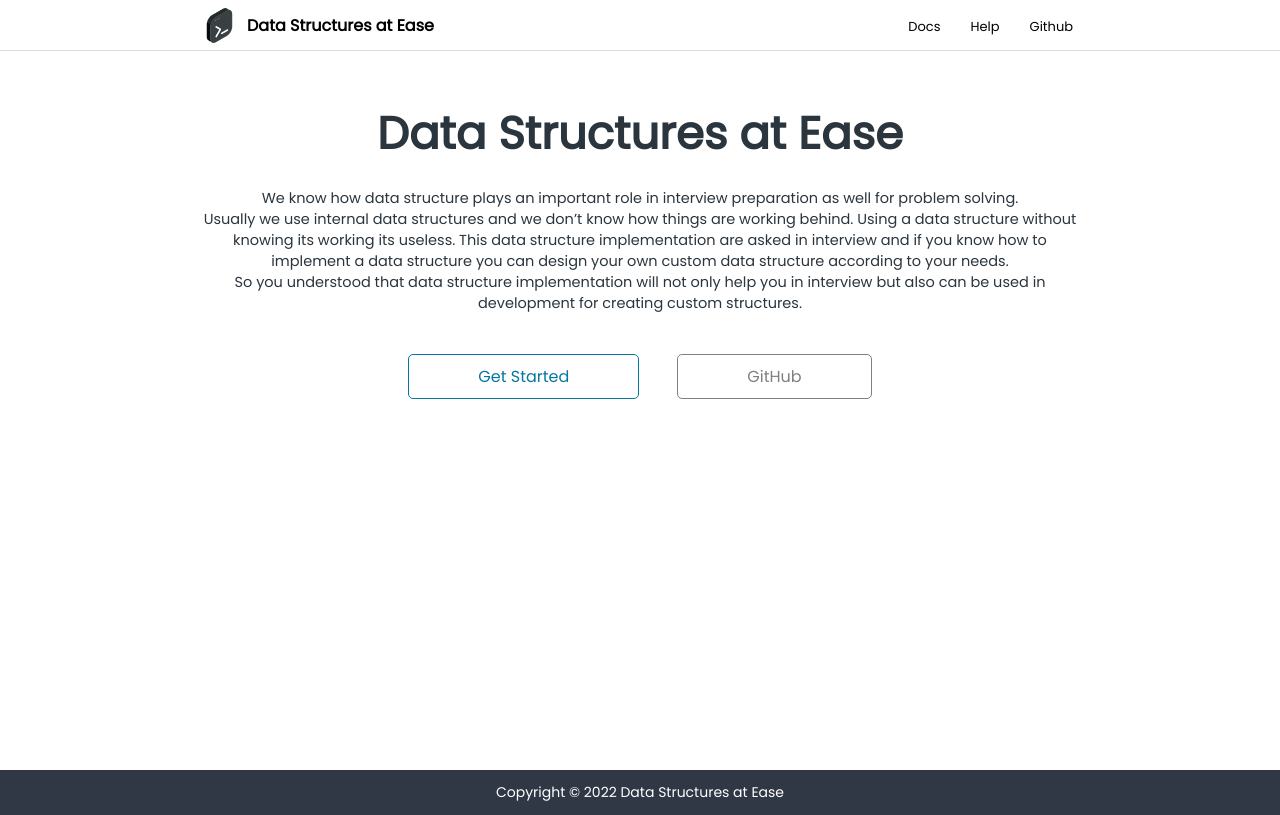
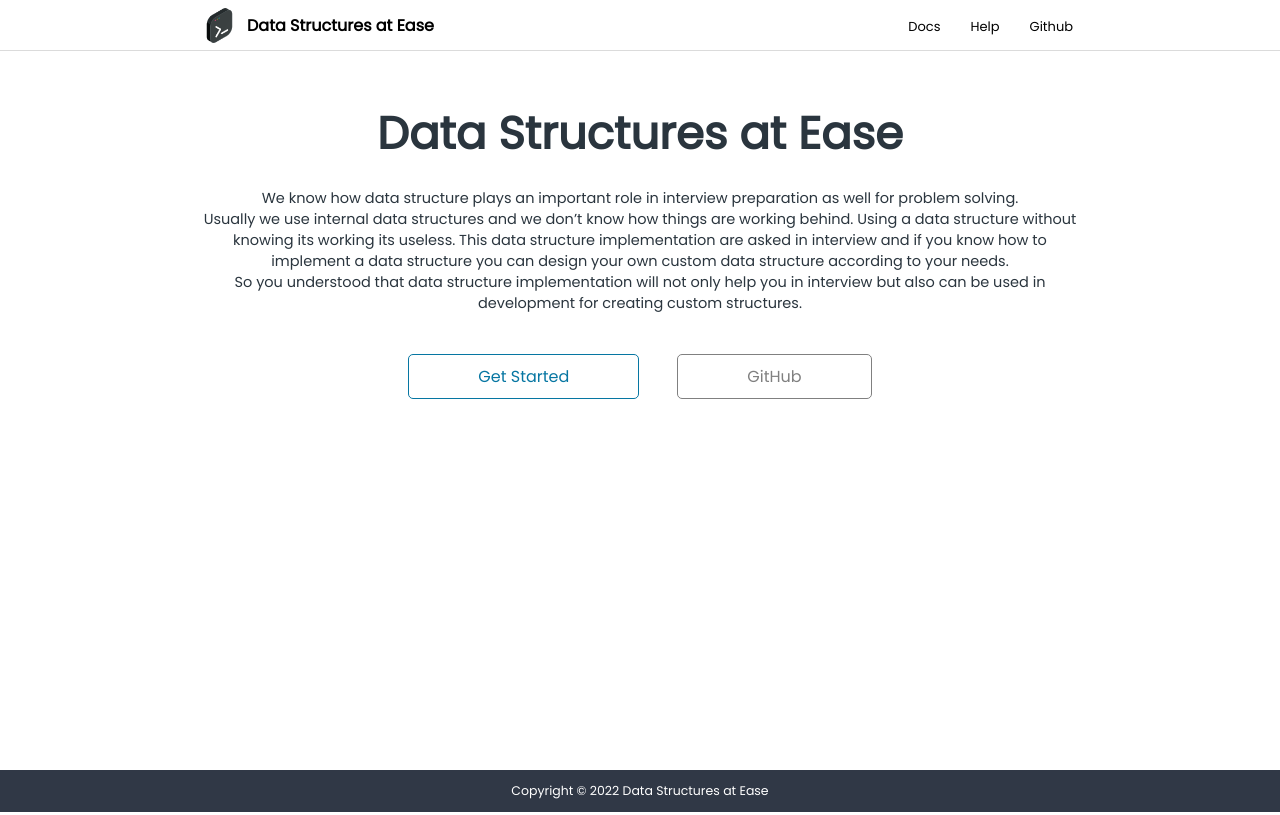
Before and after one commit to dsatease/ds-ease-react, a React (Create React App) app: page / in a window 1280 px wide. Built offline with nearby package versions, Linux system fonts and the light colour scheme; the HTML template or start-up script is replaced by a standard one.

Commit message:
footer font

```diff
--- a/src/index.css
+++ b/src/index.css
@@ -94,7 +94,7 @@ a {
   width: 100%;
   margin-top: 15px;
   text-align: center;
-  font-size: 14px;
+  font-size: 12.5px;
   color: white;
   padding: 12px 0;
   z-index: 99999;
```
